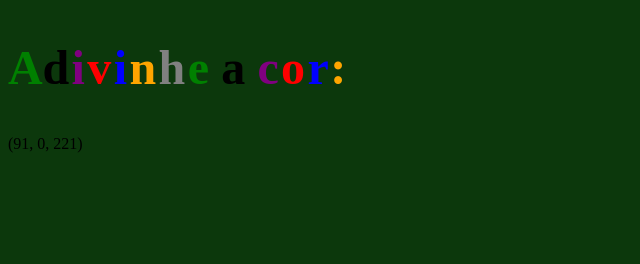
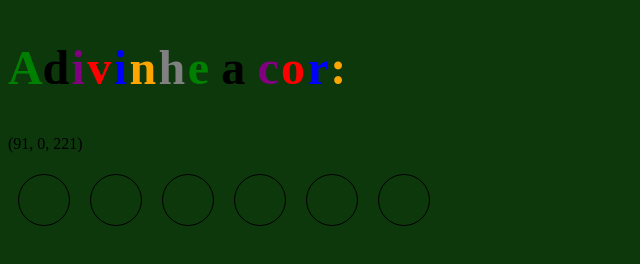
Before and after one commit to 58R1K8GTr/project-color-guess, a website: page index.html in a window 1280 px wide. Shown: the full height of the page, 0-640 px from the left. Drawn offline with Linux system fonts and the light colour scheme.

Commit message:
Requisito 3 satisfeito

```diff
--- a/index.html
+++ b/index.html
@@ -28,6 +28,8 @@
     </header>
     <main>
         <p id="rgb-color">oi</p>
+        <div id="balls-div">
+        </div>
     </main>
 </body>
 <script src="./script.js"></script>
--- a/script.js
+++ b/script.js
@@ -1,6 +1,7 @@
 // obtendo os elementos.
 const headerH1 = document.querySelector('#title');
 const pRGBColor = document.querySelector('#rgb-color');
+const ballsDiv = document.querySelector('#balls-div');
 
 // configurando os elementos.
 
@@ -19,4 +20,11 @@ function randomColor() {
   return `(${randomNumber(255)}, ${randomNumber(255)}, ${randomNumber(255)})`;
 }
 
-pRGBColor.innerText = randomColor();
+randomColorString = randomColor();
+pRGBColor.innerText = randomColorString;
+
+for (let indexDiv = 0; indexDiv < 6; indexDiv += 1) {
+  const div = document.createElement('div');
+  div.classList.add('ball');
+  ballsDiv.appendChild(div);
+}
--- a/style.css
+++ b/style.css
@@ -10,3 +10,12 @@ body {
 .espaçamento {
   letter-spacing: 5px;
 }
+
+.ball {
+  border: 1px solid black;
+  border-radius: 100%;
+  width: 50px;
+  height: 50px;
+  margin: 5px 10px;
+  display: inline-block;
+}
```
